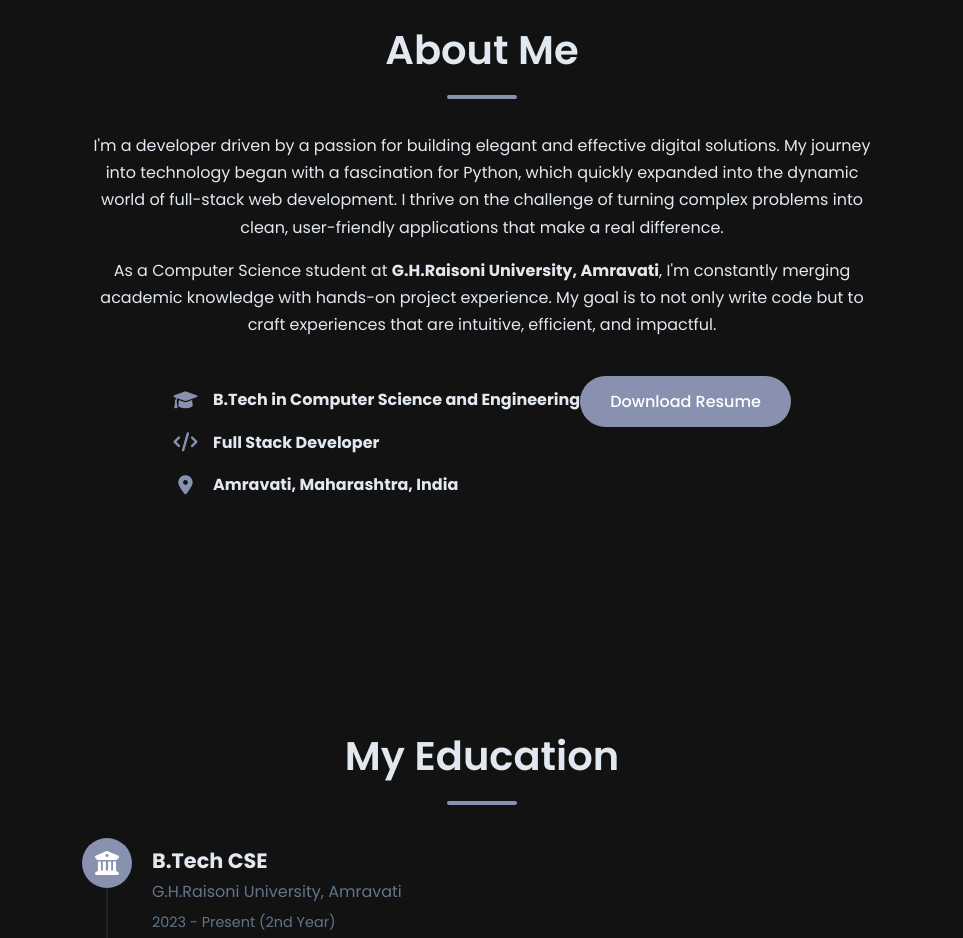
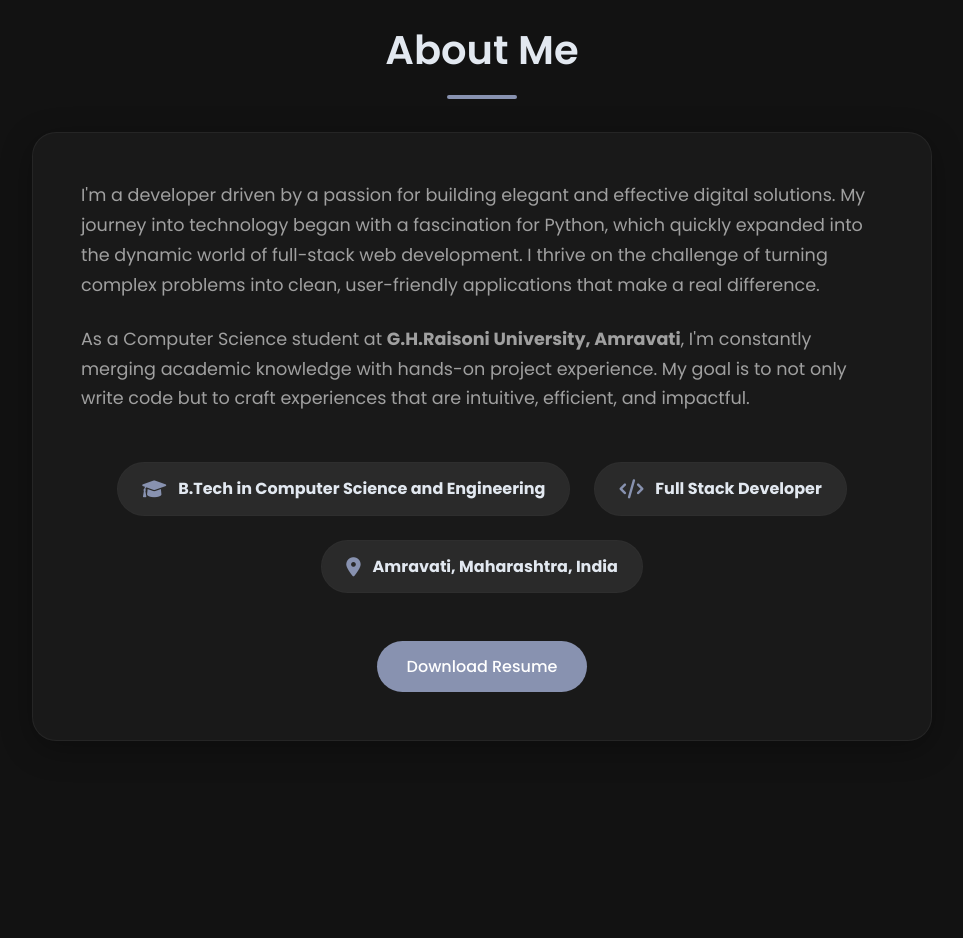
Before and after one commit to vedantwankhade123/Portfolio_Website, a React (Vite) app: page / in a window 1280 px wide. Shown: the part 880-1818 px from the top of the page, without its empty margins (158-1121 px from the left). Built offline with nearby package versions, Linux system fonts and the light colour scheme.

Commit message:
[dyad] Refine 'About Me' section with glass-card and improved styling - wrote 2 file(s)

```diff
--- a/src/components/About.jsx
+++ b/src/components/About.jsx
@@ -5,7 +5,7 @@ const About = () => {
     <section id="about" className="about">
       <div className="container">
         <h2 className="section-title">About Me</h2>
-        <div className="about-content">
+        <div className="about-content glass-card">
           <div className="about-text">
             <p>
               I'm a developer driven by a passion for building elegant and effective digital solutions. My journey into technology began with a fascination for Python, which quickly expanded into the dynamic world of full-stack web development. I thrive on the challenge of turning complex problems into clean, user-friendly applications that make a real difference.
--- a/src/index.css
+++ b/src/index.css
@@ -447,35 +447,55 @@ body.dark-mode .nav-links a.active {
 
 /* About Section */
 .about-content {
-    grid-template-columns: 1fr;
-    text-align: center;
+    max-width: 900px;
+    margin: 0 auto;
+    padding: var(--spacing-8);
+    border-radius: 24px !important; /* Override glass-card */
+}
+
+.about-text {
+    text-align: left;
 }
 
 .about-text p {
-    max-width: 800px;
-    margin-left: auto;
-    margin-right: auto;
-    margin-bottom: var(--spacing-4);
+    margin-bottom: var(--spacing-5);
+    font-size: 1.1rem;
+    color: var(--secondary-color);
 }
 
 .about-details {
-    margin: var(--spacing-6) 0;
-    display: inline-flex;
-    flex-direction: column;
-    align-items: flex-start;
-    gap: 15px;
+    margin: var(--spacing-8) 0;
+    display: flex;
+    flex-wrap: wrap;
+    justify-content: center;
+    gap: var(--spacing-5);
 }
 
 .detail-item {
+    background-color: var(--hover-color);
+    padding: 12px 24px;
+    border-radius: 50px;
     display: flex;
     align-items: center;
+    gap: 12px;
+    border: 1px solid var(--border-color);
+    transition: transform 0.3s ease, box-shadow 0.3s ease;
+}
+
+.detail-item:hover {
+    transform: translateY(-4px);
+    box-shadow: 0 8px 20px var(--shadow-color);
 }
 
 .detail-item i {
     font-size: 1.2rem;
     color: var(--primary-color);
-    margin-right: 15px;
-    width: 25px;
+}
+
+.about-text .primary-btn {
+    display: block;
+    width: fit-content;
+    margin: var(--spacing-6) auto 0;
 }
 
 /* Skills Section */
```
